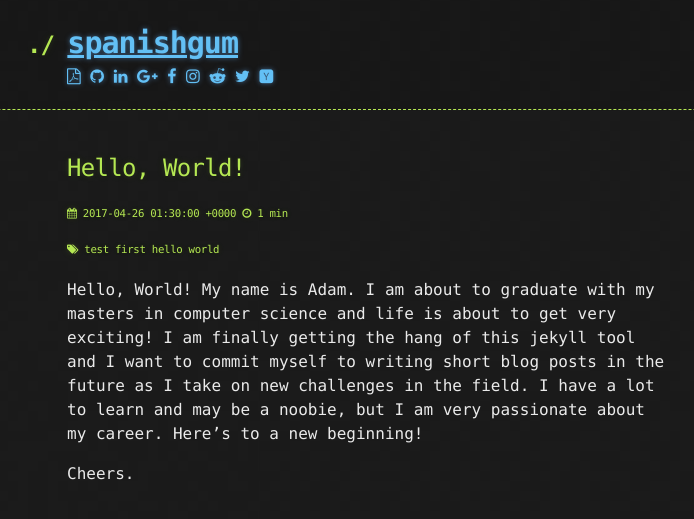
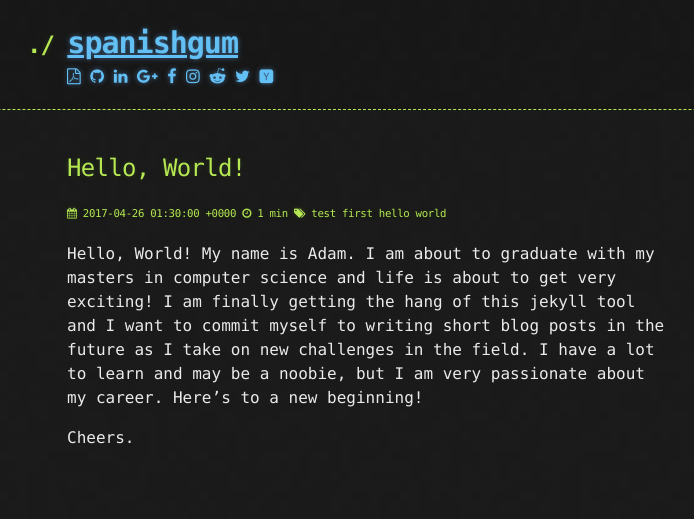
Before and after one commit to spanishgum/spanishgum.github.io, a Jekyll site: the page built from _posts/2017-04-25-hello-world.md, in a window 1280 px wide. Shown: the top 519 px of the page, without its empty margins (273-967 px from the left). Built offline with Jekyll 4.4.1, drawn with Linux system fonts in a browser that asks for light colours.

Commit message:
Put tags back on same line because didnt like it. But kept it on the far right after reading time

```diff
--- a/_layouts/post.html
+++ b/_layouts/post.html
@@ -34,8 +34,6 @@
                     <i class="fa fa-clock-o"></i>
                     {% include read_time.html %}
                 </span>
-            </h6>
-            <h6>
                 <span class="mr1 nowrap">
                     <i class="fa fa-tags"></i>
                     {{ page.tags | join: ' ' }}
```
